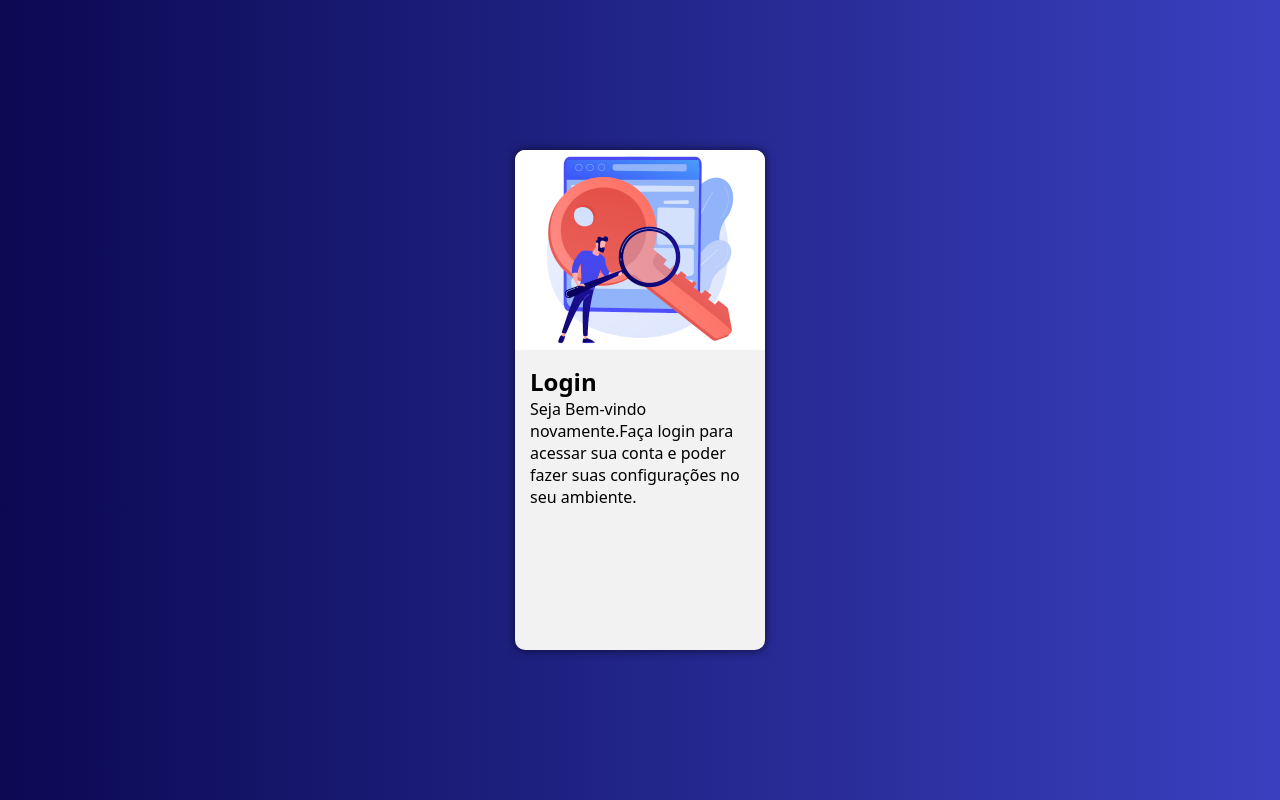
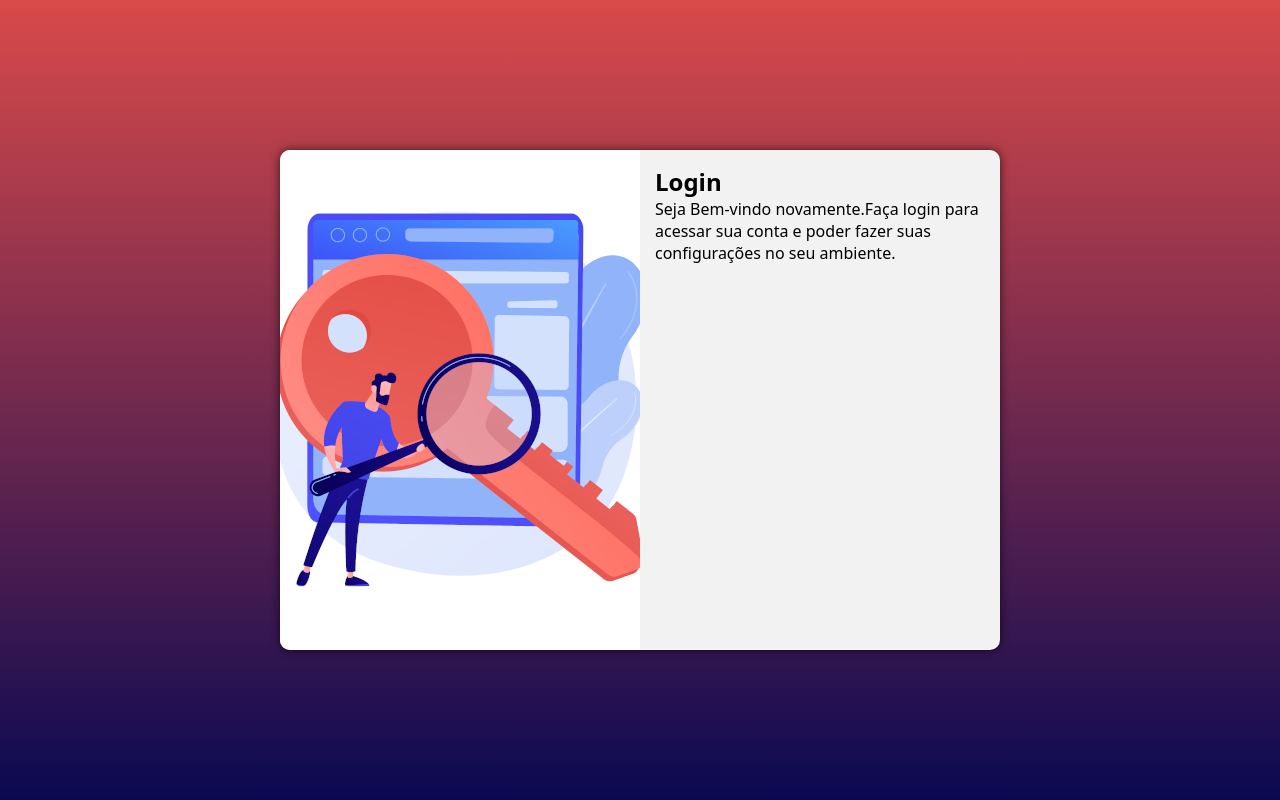
Before and after one commit to WemersonD3V/projeto-login, a plain HTML site: page index.html in a window 1280 px wide. Drawn offline with Linux system fonts and the light colour scheme.

Commit message:
new back ground and media query

```diff
--- /dev/null
+++ b/estilos/media-query.css
@@ -0,0 +1,42 @@
+@media only screen and (min-width:768px) {
+    section#login {
+        width: 80vh;
+
+    }
+
+    section#login div#imagem {
+        float: left;
+        width: 30%;
+        height: 100%;
+        background-size: cover;
+        background-position: center;
+    }
+
+    section#login div#formulario {
+        float: right;
+        width: 70%;
+    }
+}
+
+@media only screen and (min-width:992px) {
+    section#login {
+        width: 90vh;
+
+    }
+
+    section#login div#imagem {
+        float: left;
+        width: 50%;
+        height: 100%;
+        background-size: cover;
+        background-position: center;
+    }
+
+    section#login div#formulario {
+        float: right;
+        width: 50%;
+    }
+
+
+
+}
--- a/estilos/style.css
+++ b/estilos/style.css
@@ -12,7 +12,7 @@ clara #F2F2F2 */
     box-sizing: border-box;
 }
 body , html {
-    background-image: linear-gradient(to right, #0b0952, #3940bf);
+    background-image: linear-gradient(to top, #0b0952, #D94A4A);
     background-color:#140F8C ;
     width: 100vw;
     height: 100vh;
@@ -38,6 +38,9 @@ section#login{
     border-radius: 10px;
     box-shadow: 0px 0px 10px rgba(0, 0, 0, 0.663);
 
+    transition: width 0.3s,height 0.3s;
+    transition-timing-function: ease;
+
 }
 
  section#login > div#imagem{
--- a/index.html
+++ b/index.html
@@ -5,6 +5,7 @@
     <meta http-equiv="X-UA-Compatible" content="IE=edge">
     <meta name="viewport" content="width=device-width, initial-scale=1.0">
     <link rel="stylesheet" href="./estilos/style.css">
+    <link rel="stylesheet" href="./estilos/media-query.css">
     <title>Tela de Login</title>
 </head>
 <body>
```
